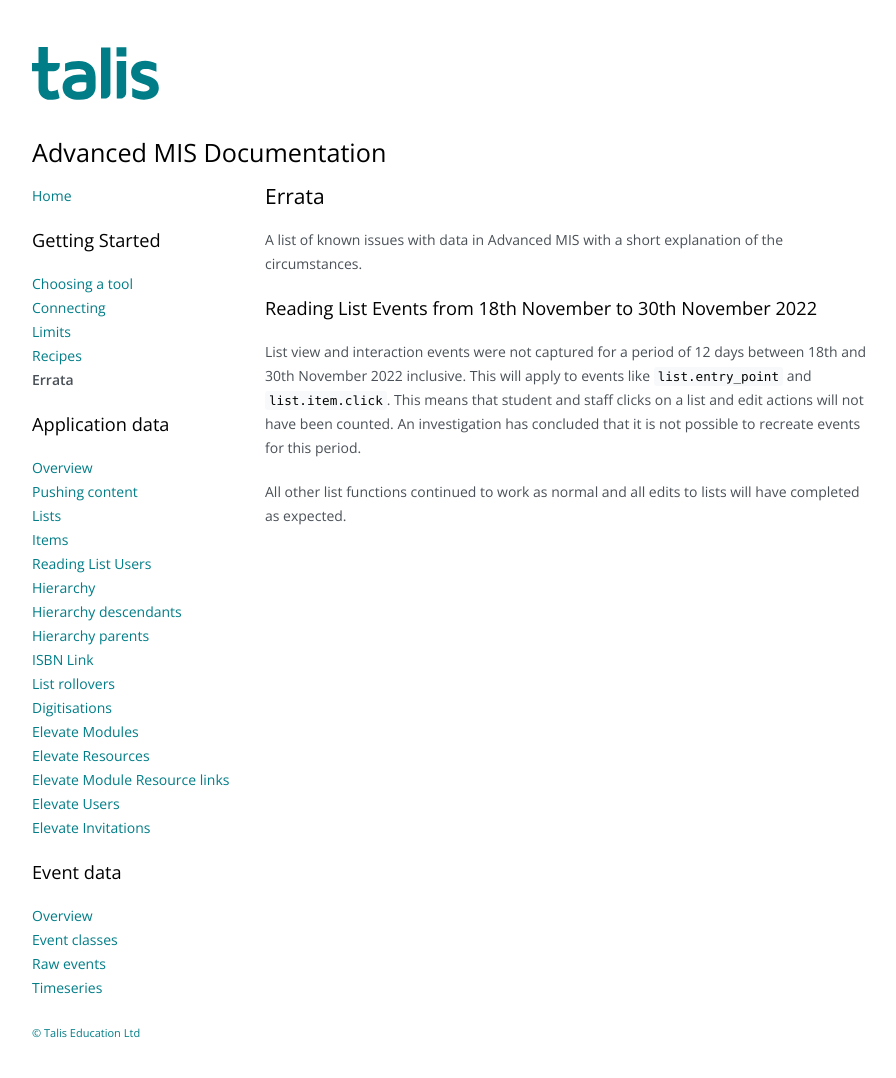
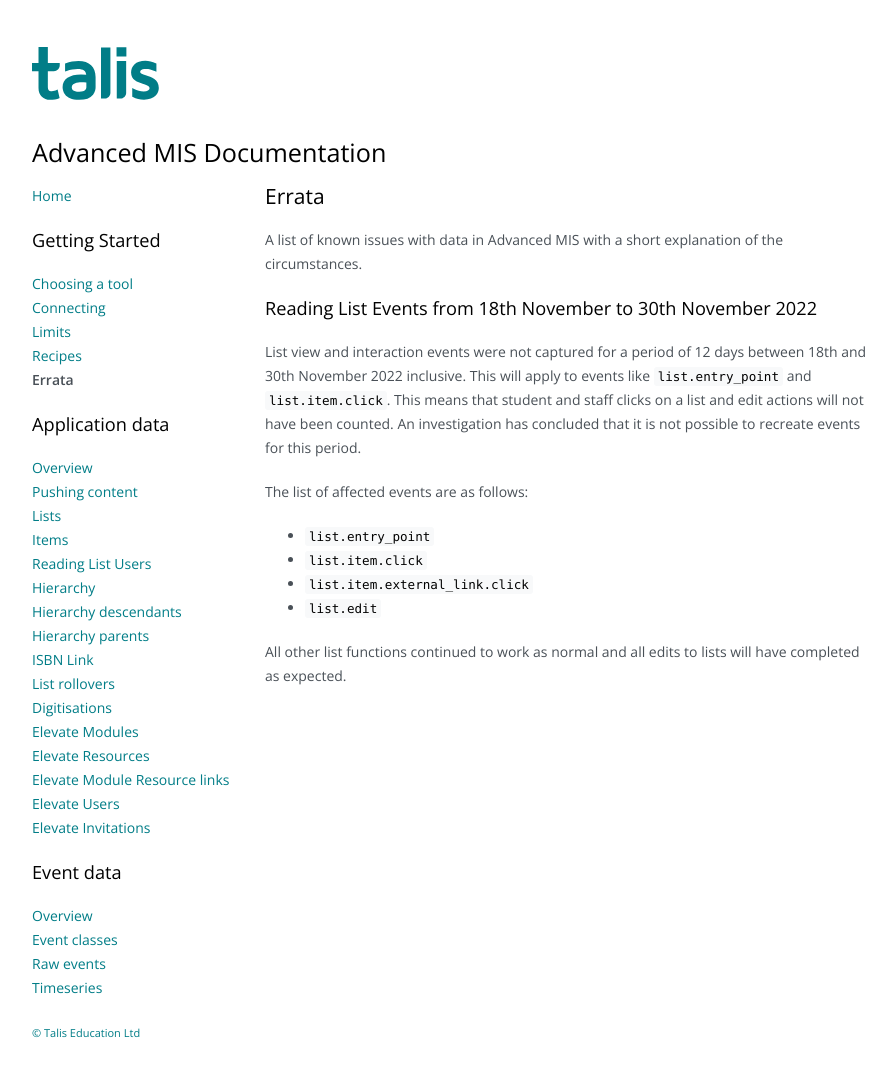
Before and after one commit to techfromsage/advanced-mis, a Jekyll site: the page built from topics/errata.md, in a window 1280 px wide. Shown: the whole page, without its empty margins (142-1038 px from the left). Built offline with Jekyll 4.4.1, drawn with Linux system fonts in a browser that asks for light colours; nearby versions of some CDN libraries.

Commit message:
List affected documented events

```diff
--- a/topics/errata.md
+++ b/topics/errata.md
@@ -10,4 +10,11 @@ A list of known issues with data in Advanced MIS with a short explanation of the
 
 List view and interaction events were not captured for a period of 12 days between 18th and 30th November 2022 inclusive. This will apply to events like `list.entry_point` and `list.item.click`. This means that student and staff clicks on a list and edit actions will not have been counted. An investigation has concluded that it is not possible to recreate events for this period.
 
+The list of affected events are as follows:
+
+* `list.entry_point`
+* `list.item.click`
+* `list.item.external_link.click`
+* `list.edit`
+
 All other list functions continued to work as normal and all edits to lists will have completed as expected.
```
